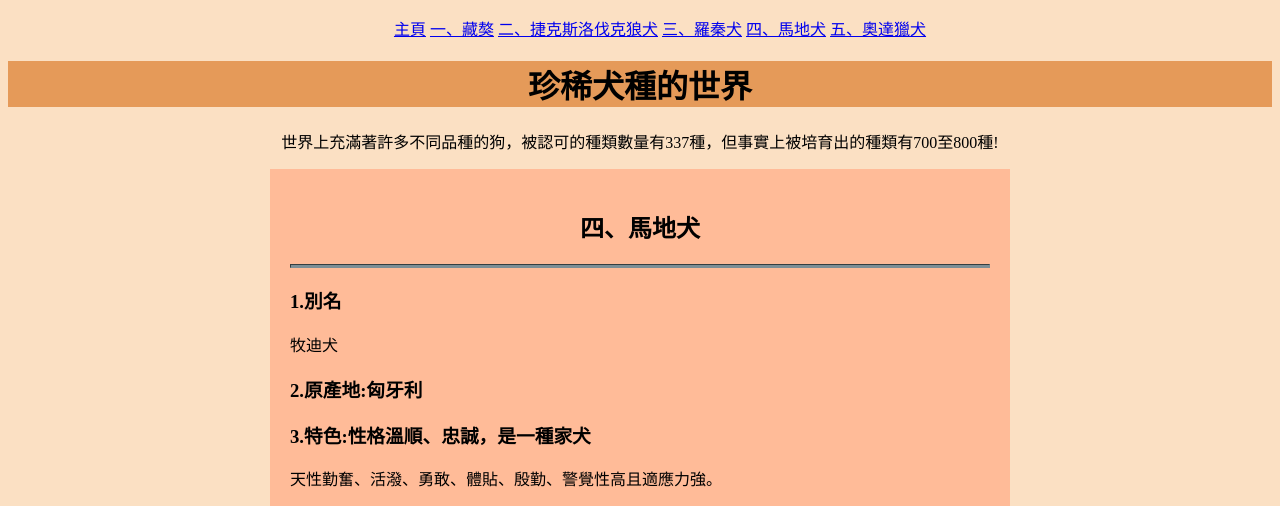
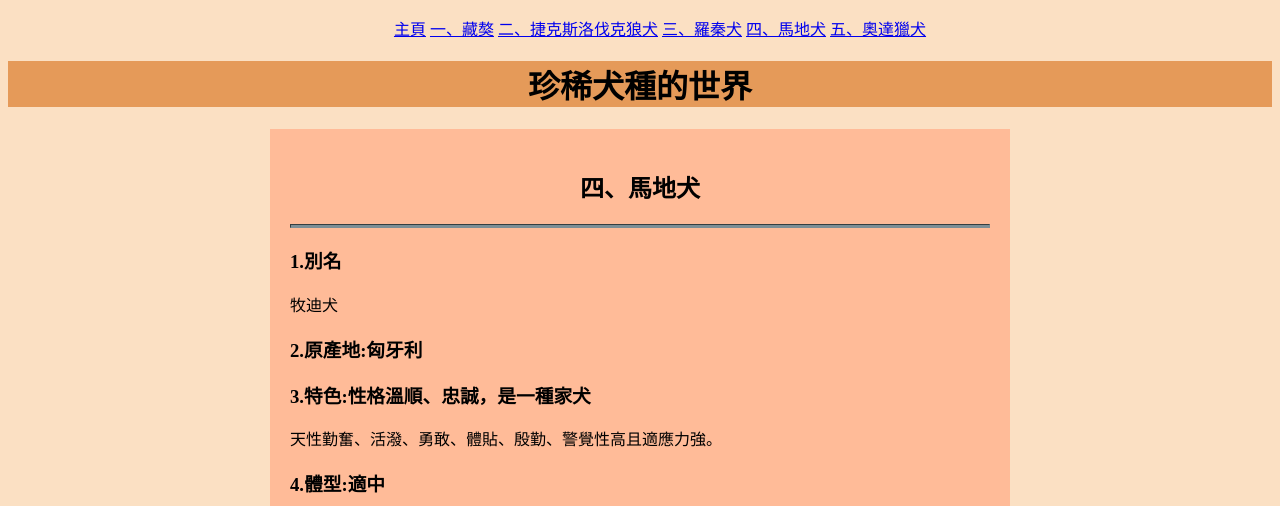
Before and after one commit to Jeffrey113/RareDogs3.github.io, a plain HTML site: page index.html in a window 1280 px wide. Shown: the top 506 px of the page. Drawn offline with nearby package versions, Linux system fonts and the light colour scheme.

Commit message:
index.html

```diff
--- a/index.html
+++ b/index.html
@@ -20,7 +20,6 @@
     <div class="wel">
     <h1>珍稀犬種的世界</h1>
     </div>
-    <p class="intro">世界上充滿著許多不同品種的狗，被認可的種類數量有337種，但事實上被培育出的種類有700至800種!</p>
    <div class="introduce">
       <h2>四、馬地犬</h2>
       <hr>
```
